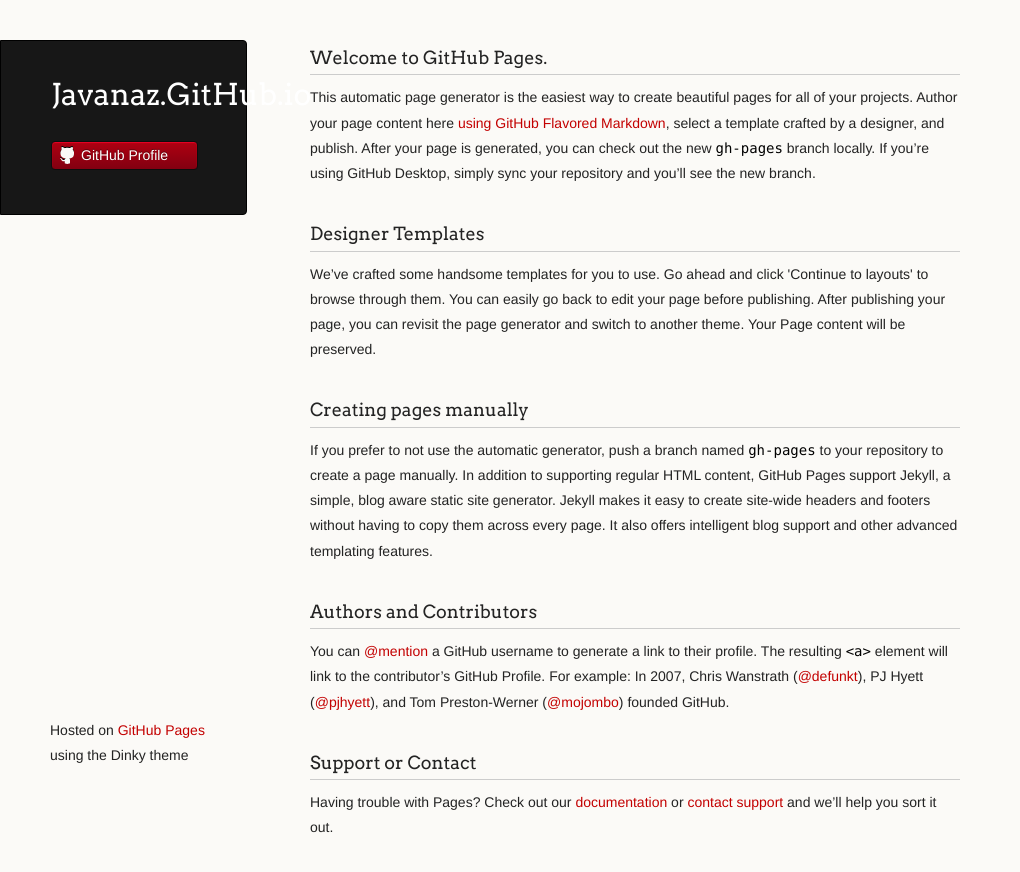
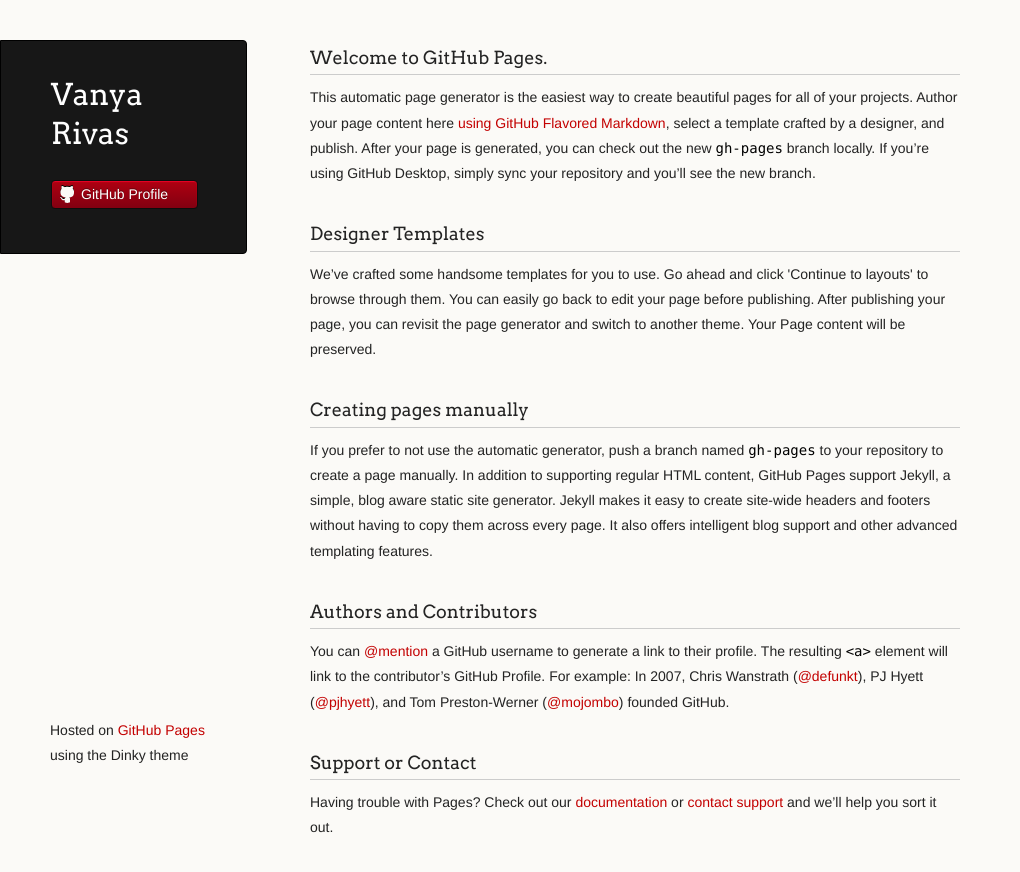
Before and after one commit to javanaz/javanaz.github.io, a plain HTML site: page index.html in a window 1280 px wide. Shown: the whole page, without its empty margins (0-1020 px from the left). Drawn offline with Linux system fonts and the light colour scheme.

Commit message:
Update index.html

```diff
--- a/index.html
+++ b/index.html
@@ -3,7 +3,7 @@
   <head>
     <meta charset="utf-8">
     <meta http-equiv="X-UA-Compatible" content="chrome=1">
-    <title>Javanaz.GitHub.io by javanaz</title>
+    <title>Vanya Rivas</title>
 
     <link rel="stylesheet" href="stylesheets/styles.css">
     <link rel="stylesheet" href="stylesheets/github-light.css">
@@ -16,7 +16,7 @@
   <body>
     <div class="wrapper">
       <header>
-        <h1 class="header">Javanaz.GitHub.io</h1>
+        <h1 class="header">Vanya Rivas</h1>
         <p class="header"></p>
 
 
```
